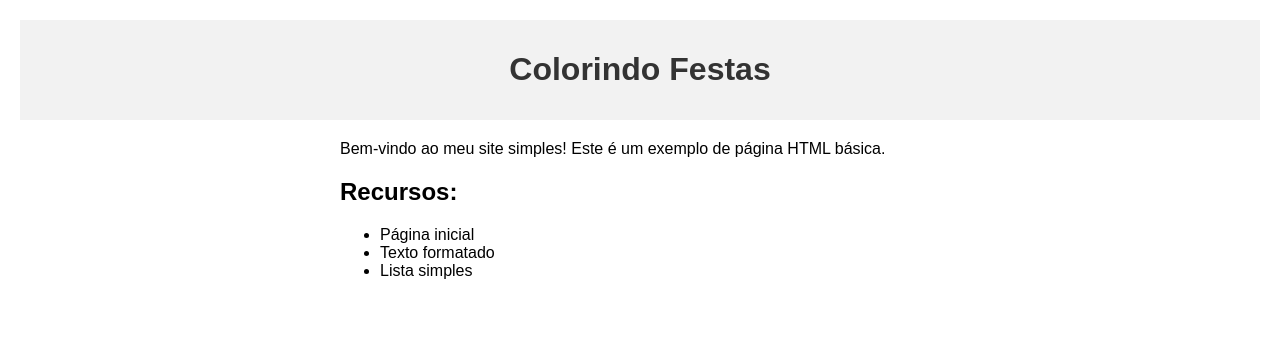
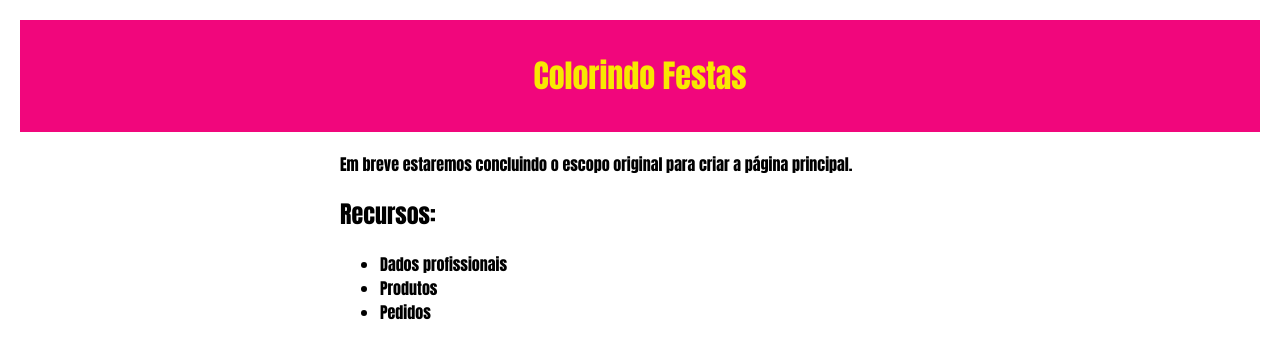
Before and after one commit to RicardoViana962/Site-Colorindo-Festas, a plain HTML site: page site-simples/siteSimples.html in a window 1280 px wide. Drawn offline with Linux system fonts and the light colour scheme.

Commit message:
Primeira alteração

```diff
--- a/site-simples/siteSimples.html
+++ b/site-simples/siteSimples.html
@@ -6,16 +6,16 @@
     <title>Colorindo Festas</title>
     <style>
         body {
-            font-family: Arial, sans-serif;
+            font-family: Impact, Haettenschweiler, 'Arial Narrow Bold', sans-serif, sans-serif;
             margin: 20px;
         }
         header {
             text-align: center;
-            background-color: #f2f2f2;
+            background-color: #f1067c;
             padding: 10px;
         }
         h1 {
-            color: #333;
+            color: #f8e801;
         }
         main {
             max-width: 600px;
@@ -28,12 +28,12 @@
         <h1>Colorindo Festas</h1>
     </header>
     <main>
-        <p>Bem-vindo ao meu site simples! Este é um exemplo de página HTML básica.</p>
+        <p>Em breve estaremos concluindo o escopo original para criar a página principal.</p>
         <h2>Recursos:</h2>
         <ul>
-            <li>Página inicial</li>
-            <li>Texto formatado</li>
-            <li>Lista simples</li>
+            <li>Dados profissionais</li>
+            <li>Produtos</li>
+            <li>Pedidos</li>
         </ul>
     </main>
 </body>
```
